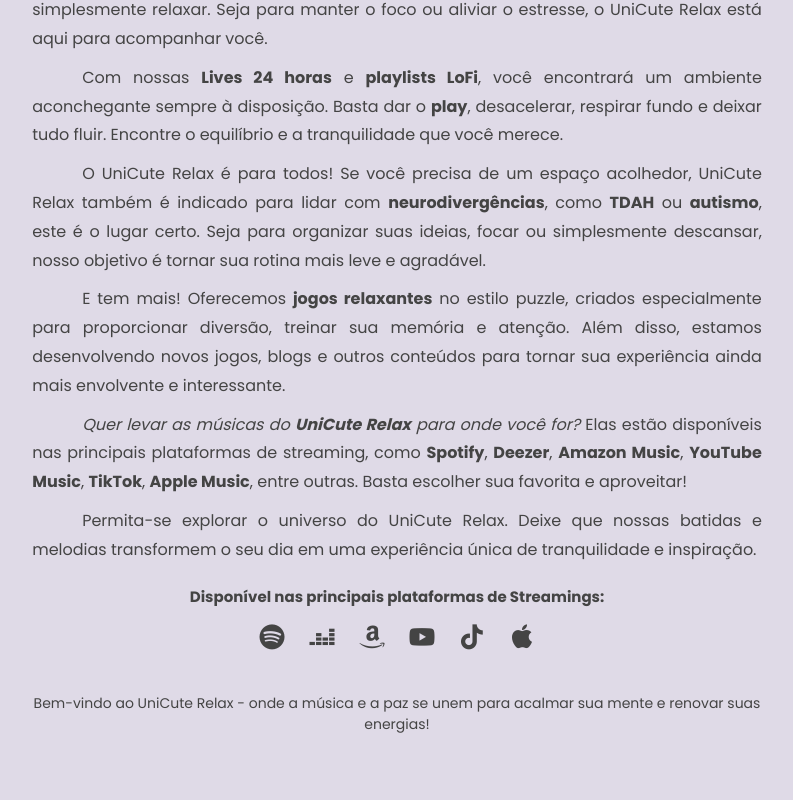
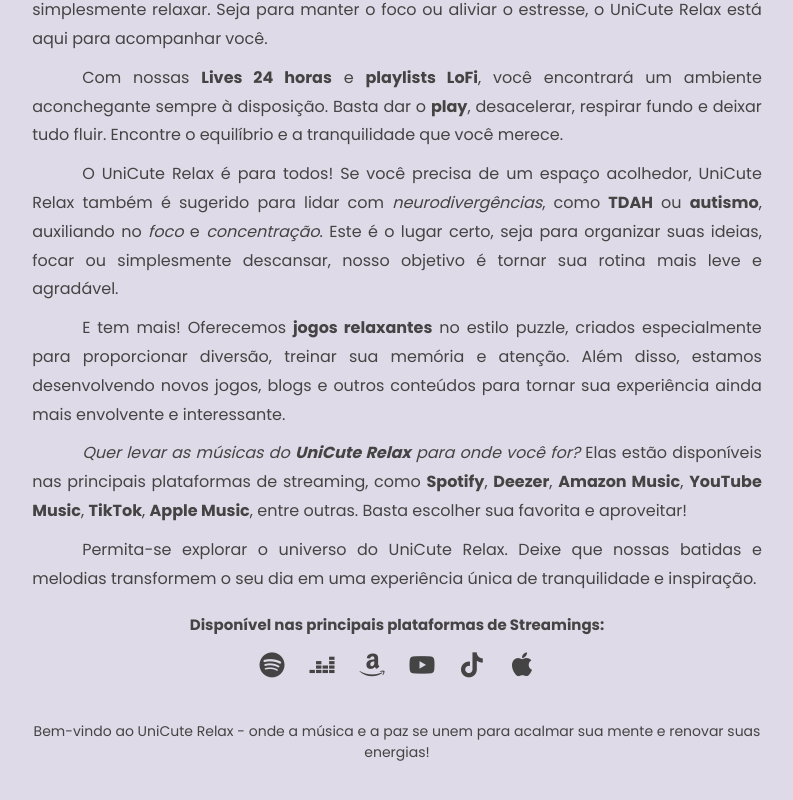
Before and after one commit to juniorpinhodev/Unicute_React, a React (Vite) app: page / in a window 1280 px wide. Shown: the part 1464-2264 px from the top of the page, without its empty margins (243-1036 px from the left). Built offline with nearby package versions, Linux system fonts and the light colour scheme.

Commit message:
feat: 🎸 Update no texto Sobre

```diff
--- a/src/components/Sobre/Sobre.jsx
+++ b/src/components/Sobre/Sobre.jsx
@@ -30,7 +30,7 @@
 </p>
 
 <p>
-  O UniCute Relax é para todos! Se você precisa de um espaço acolhedor, UniCute Relax também é indicado para lidar com <strong>neurodivergências</strong>, como <strong>TDAH</strong> ou <strong>autismo</strong>, este é o lugar certo. Seja para organizar suas ideias, focar ou simplesmente descansar, nosso objetivo é tornar sua rotina mais leve e agradável.
+  O UniCute Relax é para todos! Se você precisa de um espaço acolhedor, UniCute Relax também é sugerido para lidar com <em>neurodivergências</em>, como <strong>TDAH</strong> ou <strong>autismo</strong>, auxiliando no <em>foco</em> e <em>concentração</em>. Este é o lugar certo, seja para organizar suas ideias, focar ou simplesmente descansar, nosso objetivo é tornar sua rotina mais leve e agradável.
 </p>
 
 <p>
@@ -55,13 +55,6 @@
           <div className={styles['streaming-carousel']}>
             <h3 className={styles['carousel-heading']}>Disponível nas principais plataformas de Streamings:</h3>
             <div className={styles['carousel-icons']}>
-              {/* <i className="bx bxl-spotify" aria-label="Spotify"></i>
-              <i className="bx bxl-deezer" aria-label="Deezer"></i>
-              <i className="bx bxl-amazon" aria-label="Amazon Music"></i>
-              <i className="bx bxl-youtube" aria-label="YouTube Music"></i>
-              <i className="bx bxl-tiktok" aria-label="Tik Tok"></i>
-              <i className="bx bxl-apple" aria-label="Apple Music"></i> */}
-
 
               <a href="https://open.spotify.com/intl-pt/artist/15rAb41co5784UdtRFGRWD" target="_blank" rel="noopener noreferrer" >
                   <i className="bx bxl-spotify" aria-label="Spotify"></i>
```
